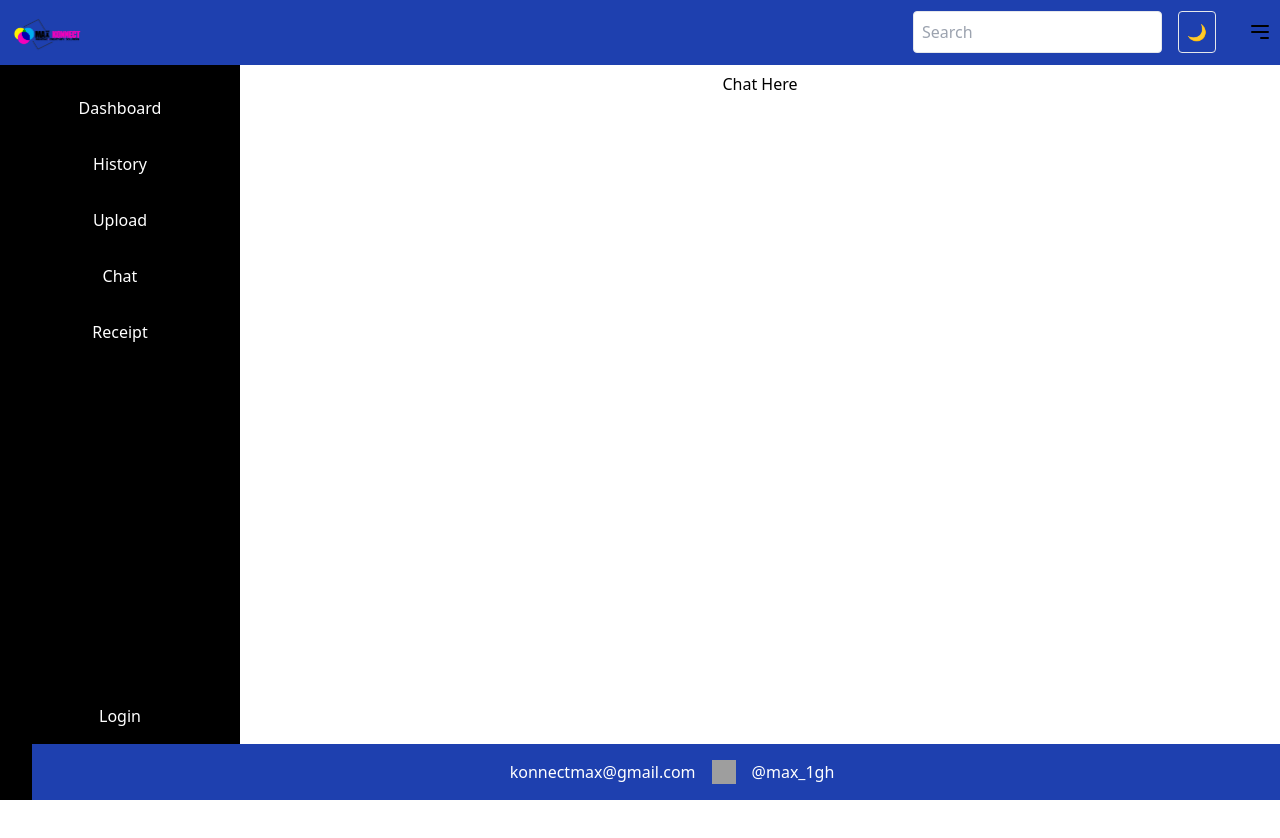
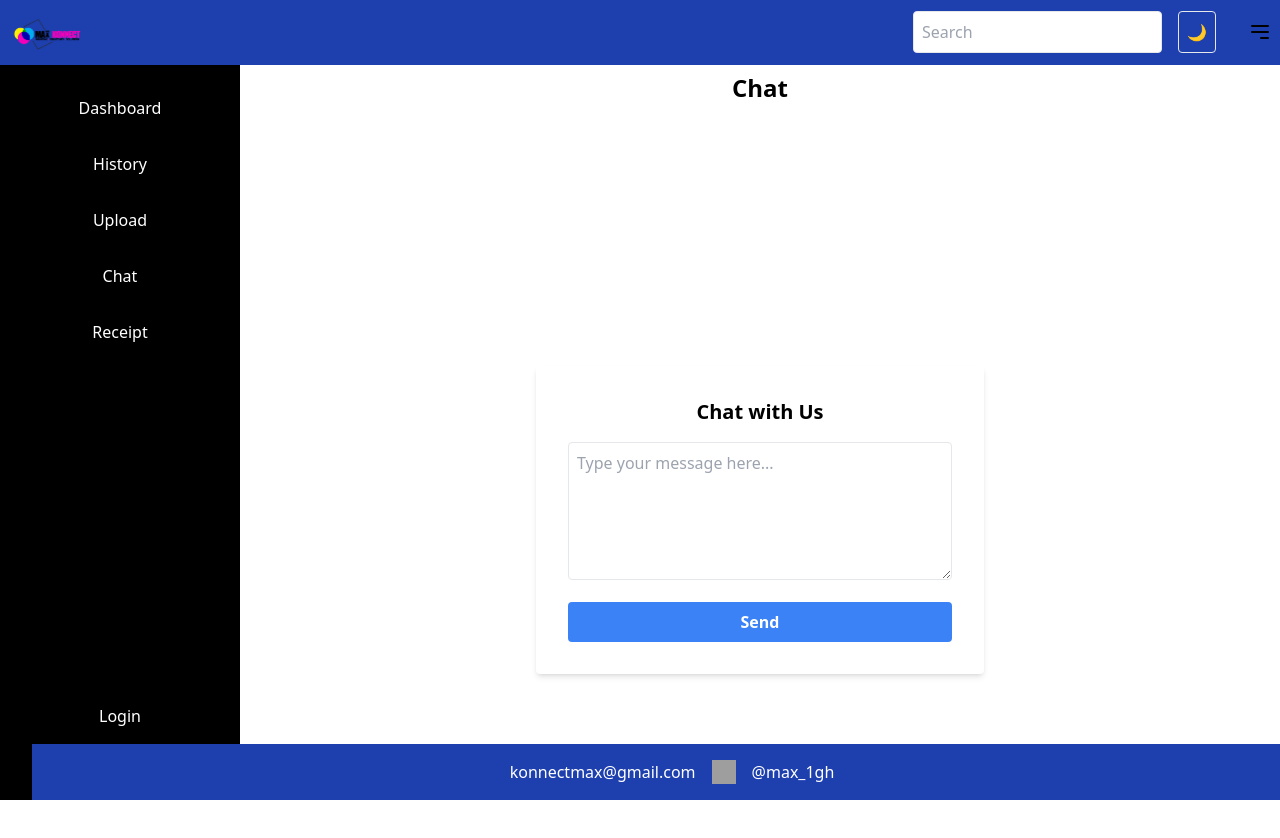
Before and after one commit to Maxzyto/Max_konnect, a React (Vite) app: page /chat in a window 1280 px wide. Shown: the top 838 px of the page. Before the commit the page ends 800 px from the top, so only its background shows below. Built offline with nearby package versions, Linux system fonts and the light colour scheme; grey boxes are pictures that could not be loaded.

Commit message:
Chat page builded and working properly

```diff
--- a/src/pages/Chat.jsx
+++ b/src/pages/Chat.jsx
@@ -3,7 +3,23 @@ import React from 'react'
 const Chat = () => {
   return (
     <div>
-      <h>Chat Here</h>
+      <h1 className="text-2xl font-semibold mb-4 text-center">Chat</h1>
+      <div className="flex flex-col items-center justify-center h-screen p-4">
+        <div className="bg-white p-8 rounded shadow-md w-full max-w-md">
+          <h2 className="text-xl font-semibold mb-4 text-center">Chat with Us</h2>
+          <textarea
+            className="w-full p-2 border rounded focus:outline-none focus:ring focus:border-blue-300"
+            rows="5"
+            placeholder="Type your message here..."
+          ></textarea>
+          <button
+            type="submit"
+            className="w-full bg-blue-500 hover:bg-blue-700 text-white font-bold py-2 rounded focus:outline-none focus:ring focus:ring-blue-300 mt-4"
+          >
+            Send
+          </button>
+        </div>
+      </div>
     </div>
   )
 }
```
